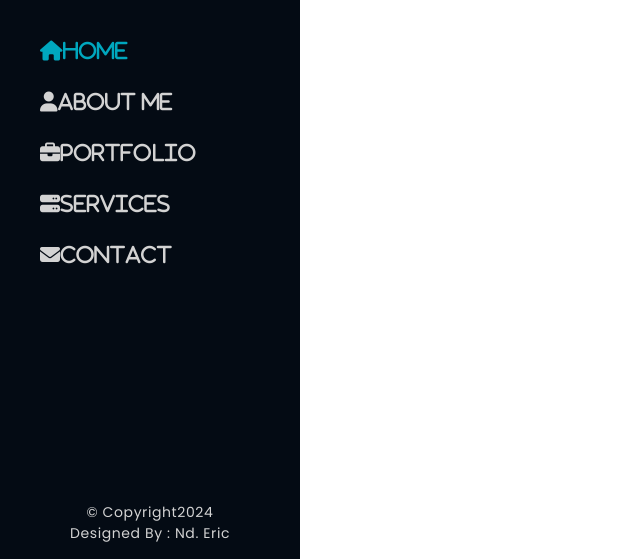
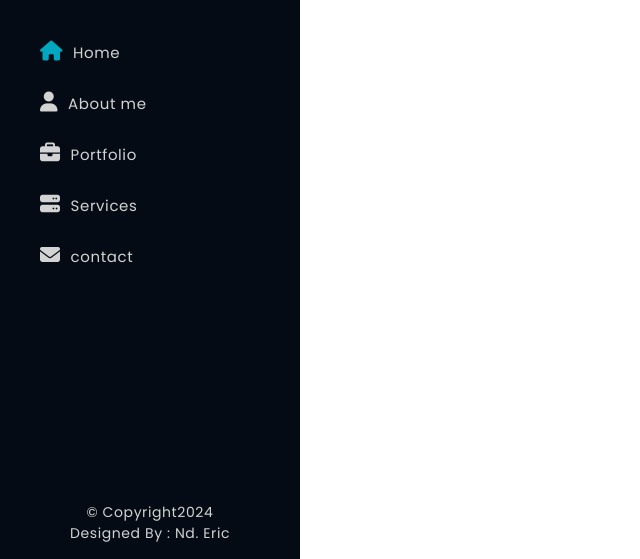
Before and after one commit to ndieric/authenti, a plain HTML site: page index.html in a window 1280 px wide. Shown: the part 241-800 px from the top of the page, without its empty margins (0-640 px from the left). Drawn offline with Linux system fonts and the light colour scheme.

Commit message:
some correction

```diff
--- a/index.html
+++ b/index.html
@@ -15,7 +15,9 @@
         <img src="img/eroo.jpg" alt="" width="150px" />
         <h1>Nd. Eric</h1>
         <div class="social-icons">
-          <a href="#"><i class="fa-brands fa-facebook"></i></a>
+          <a href="https://www.facebook.com/ndihokubwayo.eric.1"
+            ><i class="fa-brands fa-facebook"></i
+          ></a>
           <a href="#"><i class="fa-brands fa-instagram"></i></a>
           <a href="#"><i class="fa-brands fa-twitter"></i></a>
           <a href="#"><i class="fa-brands fa-linkedin"></i></a>
@@ -25,19 +27,19 @@
       <nav>
         <ul>
           <li>
-            <a href="#" class="active"><i class="fa-solid fa-house">Home</i></a>
+            <a href="#" class="active"><i class="fa-solid fa-house"></i>Home</a>
           </li>
           <li>
-            <a href="#"><i class="fa-solid fa-user">About me</i></a>
+            <a href="#"><i class="fa-solid fa-user"></i>About me</a>
           </li>
           <li>
-            <a href="#"><i class="fa-solid fa-briefcase">Portfolio</i></a>
+            <a href="#"><i class="fa-solid fa-briefcase"></i>Portfolio</a>
           </li>
           <li>
-            <a href="#"><i class="fa-solid fa-server">Services</i></a>
+            <a href="#"><i class="fa-solid fa-server"></i>Services</a>
           </li>
           <li>
-            <a href="#"><i class="fa-solid fa-envelope">contact</i></a>
+            <a href="#"><i class="fa-solid fa-envelope"></i>contact</a>
           </li>
         </ul>
       </nav>
```
